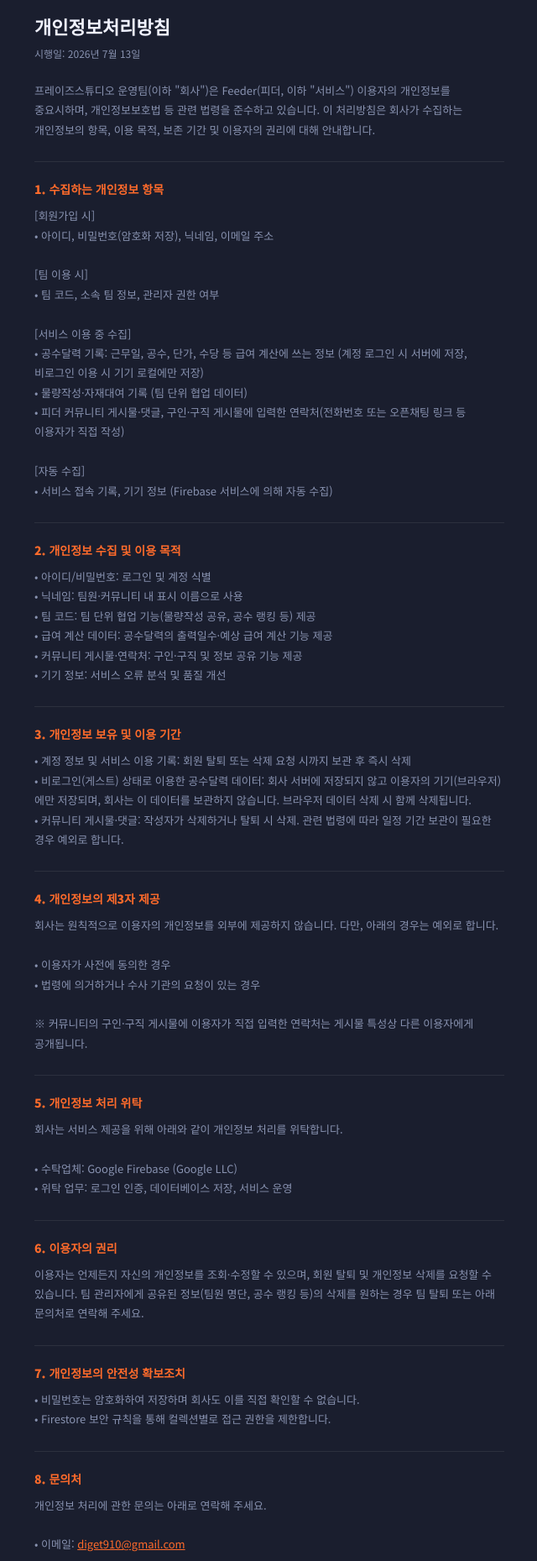
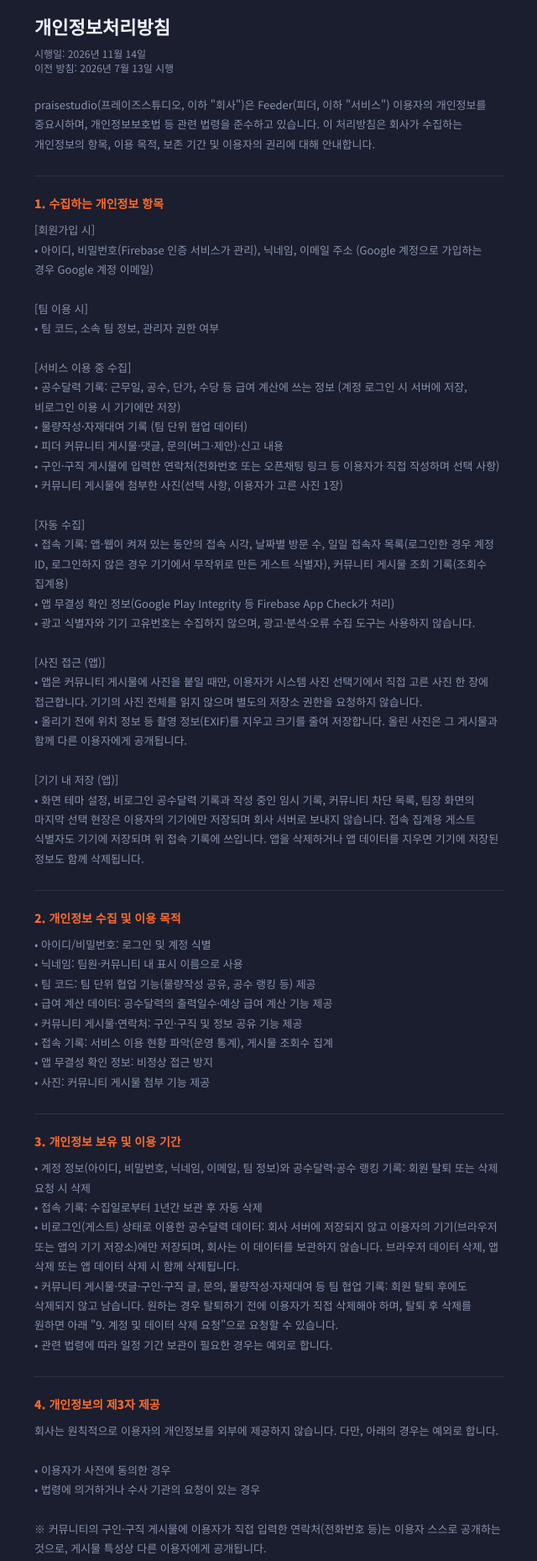
Before and after one commit to praise-91/praiselab-site, a plain HTML site: page tools/privacy.html in a window 1280 px wide. Shown: the part 73-1932 px from the top of the page at 84% size, without its empty margins (319-959 px from the left). Drawn offline with Linux system fonts and the light colour scheme.

Commit message:
피더 개인정보처리방침 개정(앱 출시 항목·삭제 요청 절) 2026-11-14 시행
Co-Authored-By: Claude Opus 5.5 <noreply@anthropic.com>

```diff
--- a/tools/privacy.html
+++ b/tools/privacy.html
@@ -74,11 +74,11 @@
 
   <div class="doc-header">
     <h1>개인정보처리방침</h1>
-    <p class="date">시행일: 2026년 7월 13일</p>
+    <p class="date">시행일: 2026년 11월 14일<br>이전 방침: 2026년 7월 13일 시행</p>
   </div>
 
   <div class="section">
-    <p>프레이즈스튜디오 운영팀(이하 "회사")은 Feeder(피더, 이하 "서비스") 이용자의 개인정보를 중요시하며, 개인정보보호법 등 관련 법령을 준수하고 있습니다. 이 처리방침은 회사가 수집하는 개인정보의 항목, 이용 목적, 보존 기간 및 이용자의 권리에 대해 안내합니다.</p>
+    <p>praisestudio(프레이즈스튜디오, 이하 "회사")은 Feeder(피더, 이하 "서비스") 이용자의 개인정보를 중요시하며, 개인정보보호법 등 관련 법령을 준수하고 있습니다. 이 처리방침은 회사가 수집하는 개인정보의 항목, 이용 목적, 보존 기간 및 이용자의 권리에 대해 안내합니다.</p>
   </div>
 
   <hr class="doc-divider" />
@@ -86,18 +86,29 @@
   <div class="section">
     <h2>1. 수집하는 개인정보 항목</h2>
     <p>[회원가입 시]
-• 아이디, 비밀번호(암호화 저장), 닉네임, 이메일 주소
+• 아이디, 비밀번호(Firebase 인증 서비스가 관리), 닉네임, 이메일 주소 (Google 계정으로 가입하는 경우 Google 계정 이메일)
 
 [팀 이용 시]
 • 팀 코드, 소속 팀 정보, 관리자 권한 여부
 
 [서비스 이용 중 수집]
-• 공수달력 기록: 근무일, 공수, 단가, 수당 등 급여 계산에 쓰는 정보 (계정 로그인 시 서버에 저장, 비로그인 이용 시 기기 로컬에만 저장)
+• 공수달력 기록: 근무일, 공수, 단가, 수당 등 급여 계산에 쓰는 정보 (계정 로그인 시 서버에 저장, 비로그인 이용 시 기기에만 저장)
 • 물량작성·자재대여 기록 (팀 단위 협업 데이터)
-• 피더 커뮤니티 게시물·댓글, 구인·구직 게시물에 입력한 연락처(전화번호 또는 오픈채팅 링크 등 이용자가 직접 작성)
+• 피더 커뮤니티 게시물·댓글, 문의(버그·제안)·신고 내용
+• 구인·구직 게시물에 입력한 연락처(전화번호 또는 오픈채팅 링크 등 이용자가 직접 작성하며 선택 사항)
+• 커뮤니티 게시물에 첨부한 사진(선택 사항, 이용자가 고른 사진 1장)
 
 [자동 수집]
-• 서비스 접속 기록, 기기 정보 (Firebase 서비스에 의해 자동 수집)</p>
+• 접속 기록: 앱·웹이 켜져 있는 동안의 접속 시각, 날짜별 방문 수, 일일 접속자 목록(로그인한 경우 계정 ID, 로그인하지 않은 경우 기기에서 무작위로 만든 게스트 식별자), 커뮤니티 게시물 조회 기록(조회수 집계용)
+• 앱 무결성 확인 정보(Google Play Integrity 등 Firebase App Check가 처리)
+• 광고 식별자와 기기 고유번호는 수집하지 않으며, 광고·분석·오류 수집 도구는 사용하지 않습니다.
+
+[사진 접근 (앱)]
+• 앱은 커뮤니티 게시물에 사진을 붙일 때만, 이용자가 시스템 사진 선택기에서 직접 고른 사진 한 장에 접근합니다. 기기의 사진 전체를 읽지 않으며 별도의 저장소 권한을 요청하지 않습니다.
+• 올리기 전에 위치 정보 등 촬영 정보(EXIF)를 지우고 크기를 줄여 저장합니다. 올린 사진은 그 게시물과 함께 다른 이용자에게 공개됩니다.
+
+[기기 내 저장 (앱)]
+• 화면 테마 설정, 비로그인 공수달력 기록과 작성 중인 임시 기록, 커뮤니티 차단 목록, 팀장 화면의 마지막 선택 현장은 이용자의 기기에만 저장되며 회사 서버로 보내지 않습니다. 접속 집계용 게스트 식별자도 기기에 저장되며 위 접속 기록에 쓰입니다. 앱을 삭제하거나 앱 데이터를 지우면 기기에 저장된 정보도 함께 삭제됩니다.</p>
   </div>
 
   <hr class="doc-divider" />
@@ -109,16 +120,20 @@
 • 팀 코드: 팀 단위 협업 기능(물량작성 공유, 공수 랭킹 등) 제공
 • 급여 계산 데이터: 공수달력의 출력일수·예상 급여 계산 기능 제공
 • 커뮤니티 게시물·연락처: 구인·구직 및 정보 공유 기능 제공
-• 기기 정보: 서비스 오류 분석 및 품질 개선</p>
+• 접속 기록: 서비스 이용 현황 파악(운영 통계), 게시물 조회수 집계
+• 앱 무결성 확인 정보: 비정상 접근 방지
+• 사진: 커뮤니티 게시물 첨부 기능 제공</p>
   </div>
 
   <hr class="doc-divider" />
 
   <div class="section">
     <h2>3. 개인정보 보유 및 이용 기간</h2>
-    <p>• 계정 정보 및 서비스 이용 기록: 회원 탈퇴 또는 삭제 요청 시까지 보관 후 즉시 삭제
-• 비로그인(게스트) 상태로 이용한 공수달력 데이터: 회사 서버에 저장되지 않고 이용자의 기기(브라우저)에만 저장되며, 회사는 이 데이터를 보관하지 않습니다. 브라우저 데이터 삭제 시 함께 삭제됩니다.
-• 커뮤니티 게시물·댓글: 작성자가 삭제하거나 탈퇴 시 삭제. 관련 법령에 따라 일정 기간 보관이 필요한 경우 예외로 합니다.</p>
+    <p>• 계정 정보(아이디, 비밀번호, 닉네임, 이메일, 팀 정보)와 공수달력·공수 랭킹 기록: 회원 탈퇴 또는 삭제 요청 시 삭제
+• 접속 기록: 수집일로부터 1년간 보관 후 자동 삭제
+• 비로그인(게스트) 상태로 이용한 공수달력 데이터: 회사 서버에 저장되지 않고 이용자의 기기(브라우저 또는 앱의 기기 저장소)에만 저장되며, 회사는 이 데이터를 보관하지 않습니다. 브라우저 데이터 삭제, 앱 삭제 또는 앱 데이터 삭제 시 함께 삭제됩니다.
+• 커뮤니티 게시물·댓글·구인·구직 글, 문의, 물량작성·자재대여 등 팀 협업 기록: 회원 탈퇴 후에도 삭제되지 않고 남습니다. 원하는 경우 탈퇴하기 전에 이용자가 직접 삭제해야 하며, 탈퇴 후 삭제를 원하면 아래 "9. 계정 및 데이터 삭제 요청"으로 요청할 수 있습니다.
+• 관련 법령에 따라 일정 기간 보관이 필요한 경우는 예외로 합니다.</p>
   </div>
 
   <hr class="doc-divider" />
@@ -130,7 +145,7 @@
 • 이용자가 사전에 동의한 경우
 • 법령에 의거하거나 수사 기관의 요청이 있는 경우
 
-※ 커뮤니티의 구인·구직 게시물에 이용자가 직접 입력한 연락처는 게시물 특성상 다른 이용자에게 공개됩니다.</p>
+※ 커뮤니티의 구인·구직 게시물에 이용자가 직접 입력한 연락처(전화번호 등)는 이용자 스스로 공개하는 것으로, 게시물 특성상 다른 이용자에게 공개됩니다.</p>
   </div>
 
   <hr class="doc-divider" />
@@ -140,21 +155,23 @@
     <p>회사는 서비스 제공을 위해 아래와 같이 개인정보 처리를 위탁합니다.
 
 • 수탁업체: Google Firebase (Google LLC)
-• 위탁 업무: 로그인 인증, 데이터베이스 저장, 서비스 운영</p>
+• 위탁 업무: 로그인 인증(이메일·Google 로그인), 데이터베이스 저장, 사진 파일 저장, 앱 무결성 확인, 서비스 운영</p>
   </div>
 
   <hr class="doc-divider" />
 
   <div class="section">
     <h2>6. 이용자의 권리</h2>
-    <p>이용자는 언제든지 자신의 개인정보를 조회·수정할 수 있으며, 회원 탈퇴 및 개인정보 삭제를 요청할 수 있습니다. 팀 관리자에게 공유된 정보(팀원 명단, 공수 랭킹 등)의 삭제를 원하는 경우 팀 탈퇴 또는 아래 문의처로 연락해 주세요.</p>
+    <p>이용자는 언제든지 자신의 개인정보를 조회·수정할 수 있으며, 회원 탈퇴 및 개인정보 삭제를 요청할 수 있습니다(방법은 아래 "9. 계정 및 데이터 삭제 요청" 참고). 팀 관리자에게 공유된 정보(팀원 명단, 공수 랭킹 등)의 삭제를 원하는 경우 팀 탈퇴 또는 아래 문의처로 연락해 주세요.</p>
   </div>
 
   <hr class="doc-divider" />
 
   <div class="section">
     <h2>7. 개인정보의 안전성 확보조치</h2>
-    <p>• 비밀번호는 암호화하여 저장하며 회사도 이를 직접 확인할 수 없습니다.
+    <p>• 비밀번호는 Firebase 인증 서비스가 관리하며 회사는 이를 직접 확인할 수 없습니다.
+• 서비스와 서버 사이의 통신은 암호화(HTTPS/TLS)되어 전송됩니다.
+• 접속 집계 정보는 운영자만 볼 수 있습니다.
 • Firestore 보안 규칙을 통해 컬렉션별로 접근 권한을 제한합니다.</p>
   </div>
 
@@ -164,7 +181,29 @@
     <h2>8. 문의처</h2>
     <p>개인정보 처리에 관한 문의는 아래로 연락해 주세요.
 
+• 개인정보 보호책임자: 김찬양
+• 운영: praisestudio(프레이즈스튜디오)
 • 이메일: <a href="mailto:diget910@gmail.com">diget910@gmail.com</a></p>
+  </div>
+
+  <hr class="doc-divider" />
+
+  <div class="section" id="delete">
+    <h2>9. 계정 및 데이터 삭제 요청</h2>
+    <p>[앱에서 직접 탈퇴]
+• 홈 → 메뉴(프로필) → 내 정보 → "회원 탈퇴"
+• 팀장 계정은 팀장을 다른 팀원에게 넘긴 뒤 탈퇴할 수 있습니다.
+
+[웹 또는 앱을 이미 지운 경우]
+• 문의 이메일(<a href="mailto:diget910@gmail.com">diget910@gmail.com</a>)로 "계정 삭제 요청"과 아이디 또는 가입 이메일을 보내 주세요. 본인 확인 후 지체 없이, 늦어도 10일 안에 삭제하고 알려드립니다.
+
+[삭제되는 정보]
+• 계정 정보, 로그인 아이디, 개인정보(닉네임·이메일·팀 정보), 공수달력·공수 랭킹 기록
+
+[탈퇴 후에도 남는 정보]
+• 커뮤니티 게시물·댓글·구인·구직 글(첨부 사진 포함), 문의, 팀 협업 기록(물량작성·자재대여 등)은 탈퇴해도 삭제되지 않고 남습니다. 원하는 경우 탈퇴하기 전에 이용자가 직접 삭제해 주세요.
+• 탈퇴 후 남은 게시물·접속 기록 등의 삭제를 원하면 위 이메일로 요청해 주세요. 같은 기간 안에 처리합니다.
+• 접속 기록은 요청이 없어도 1년 뒤 자동 삭제됩니다.</p>
   </div>
 
 </div>
```
